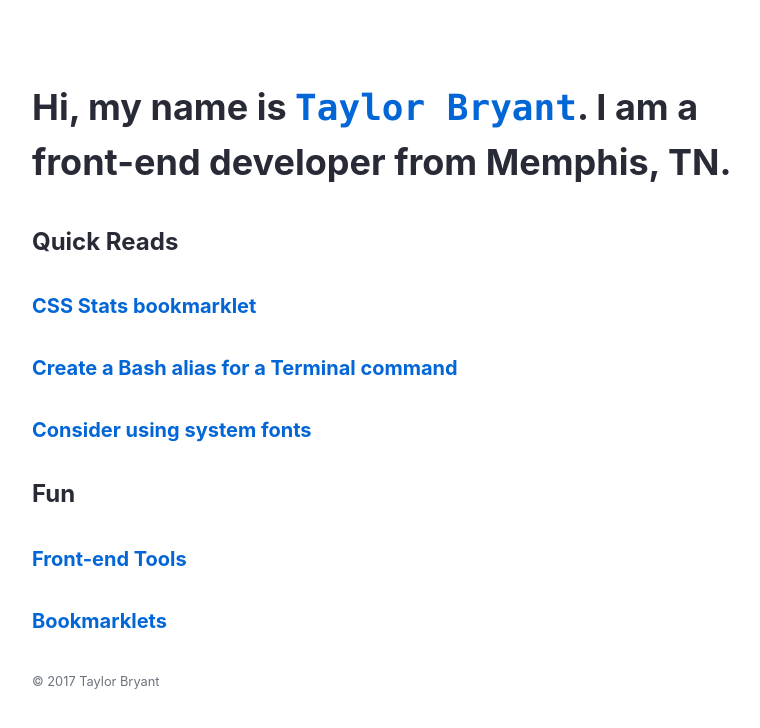
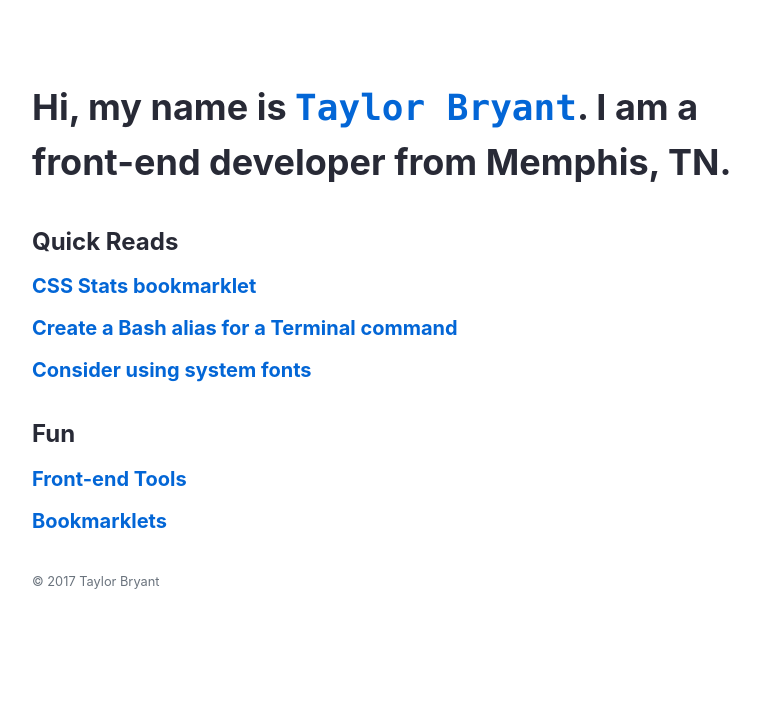
Before and after one commit to scottwater/taylorbryant.github.io, a Jekyll site: the page built from README.md, in a window 1280 px wide. Shown: the top 728 px of the page, without its empty margins (253-1013 px from the left). Built offline with Jekyll 4.4.1, drawn with Linux system fonts in a browser that asks for light colours; our own code applies the rules of GitHub Pages for plain Markdown files.

Commit message:
Style list items on home page

```diff
--- a/_includes/style.scss
+++ b/_includes/style.scss
@@ -652,7 +652,7 @@ strong {
 }
 
 .visible-area {
-   overflow: hidden;
+  overflow: hidden;
 }
 
 .container {
@@ -664,35 +664,13 @@ strong {
 }
 
 // Home
-.avatar {
-  margin-bottom: 20px;
-  border-radius: 50%;
-}
-
 .self-introduction {
   margin: 0;
   line-height: 1.5;
 }
 
-.card {
-  padding: 40px;
-  background-color: #282a36;
-}
-
-.card a {
-  color: #fff;
-}
-
-.card a:hover {
-  text-decoration: none;
-}
-
-.card h3 {
-  margin: 0;
-}
-
-.card + .card {
-  margin-top: 20px;
+.list-item {
+  margin: 20px 0;
 }
 
 // Posts
--- a/_layouts/default.html
+++ b/_layouts/default.html
@@ -8,12 +8,12 @@ layout: compress
   <h2>Quick Reads</h2>
   {% for post in site.posts %}
     {% if post.status == "published" %}
-      <a href="{{ post.url }}"><h3>{{ post.title }}</h3></a>
+      <h3 class="list-item"><a href="{{ post.url }}">{{ post.title }}</a></h3>
     {% endif %}
   {% endfor %}
 
   <h2>Fun</h2>
   {% for fun-project in site.data.fun-projects %}
-    <a href="{{ fun-project.link }}"><h3>{{ fun-project.name }}</h3></a>
+    <h3 class="list-item"><a href="{{ fun-project.link }}">{{ fun-project.name }}</a></h3>
   {% endfor %}
 {% include footer.html %}
```
